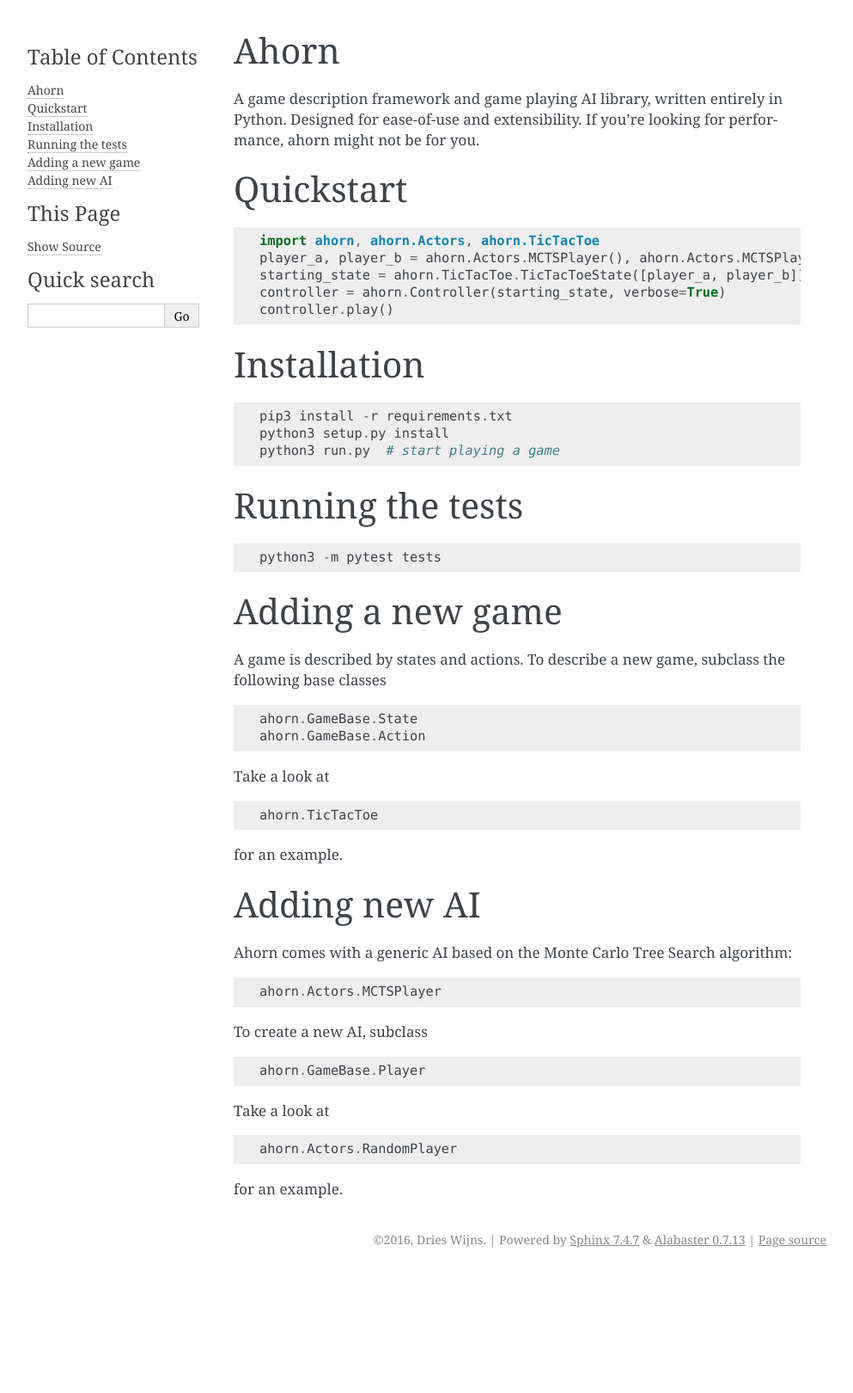
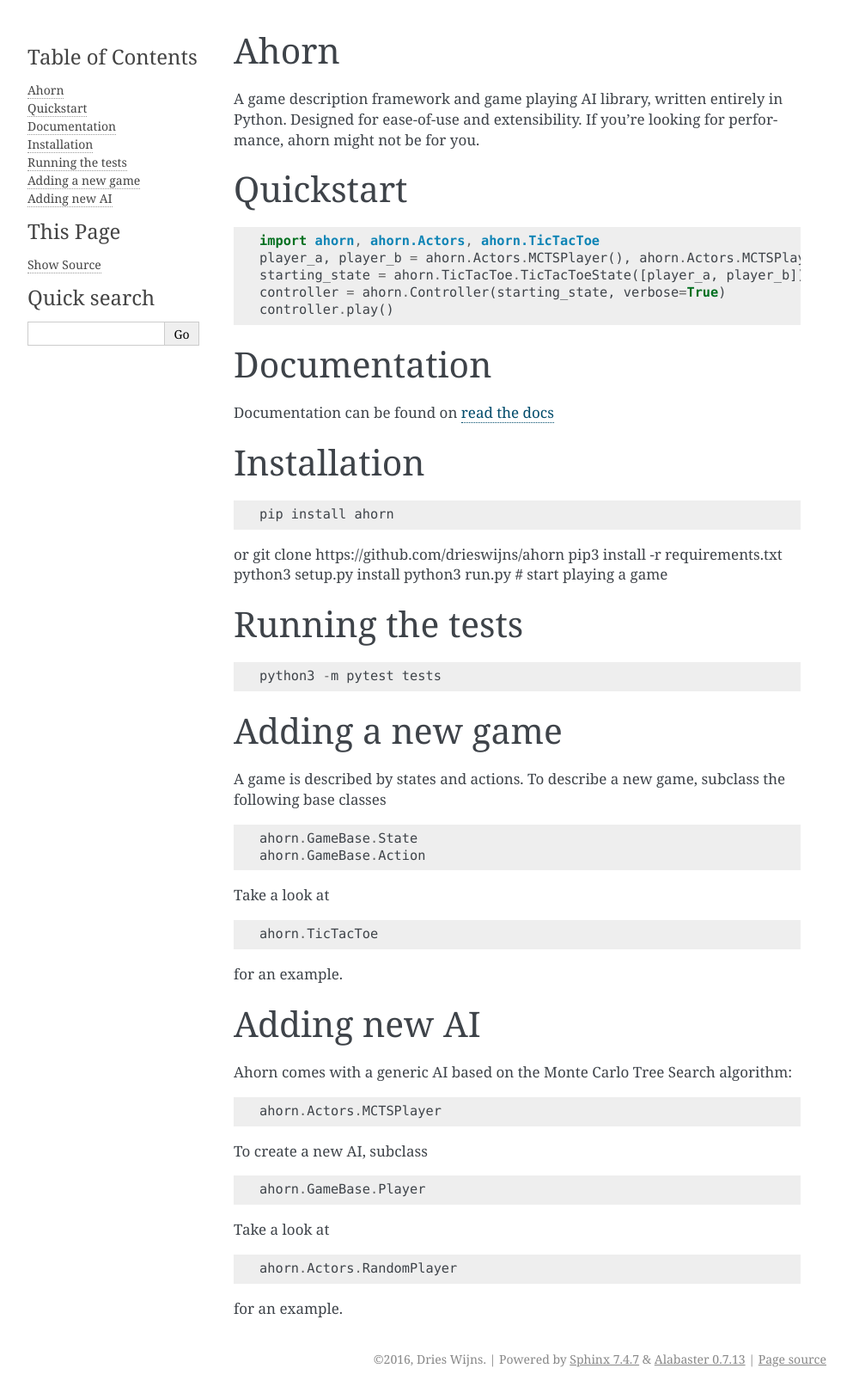
Before and after one commit to drieswijns/ahorn, a Sphinx documentation site: the page built from docs/source/README.md, in a window 1280 px wide. Shown: the whole page at 86% size, without its empty margins (148-1141 px from the left). Built offline with Sphinx 7.4.7, drawn with Linux system fonts in a browser that asks for light colours; before the commit the page ends 1481 px from its top, so only the background shows below that.

Commit message:
Added pip and read the docs to readme

```diff
--- a/docs/source/README.md
+++ b/docs/source/README.md
@@ -14,8 +14,16 @@
     controller = ahorn.Controller(starting_state, verbose=True)
     controller.play()
 
+Documentation
+=============
+Documentation can be found on [read the docs](http://ahorn.readthedocs.io/en/latest/)
+
 Installation
 ============
+    pip install ahorn
+
+or
+    git clone https://github.com/drieswijns/ahorn
     pip3 install -r requirements.txt
     python3 setup.py install
     python3 run.py  # start playing a game
```
Also changed, not shown: README.md (+8 -0 lines), 1 other file.
